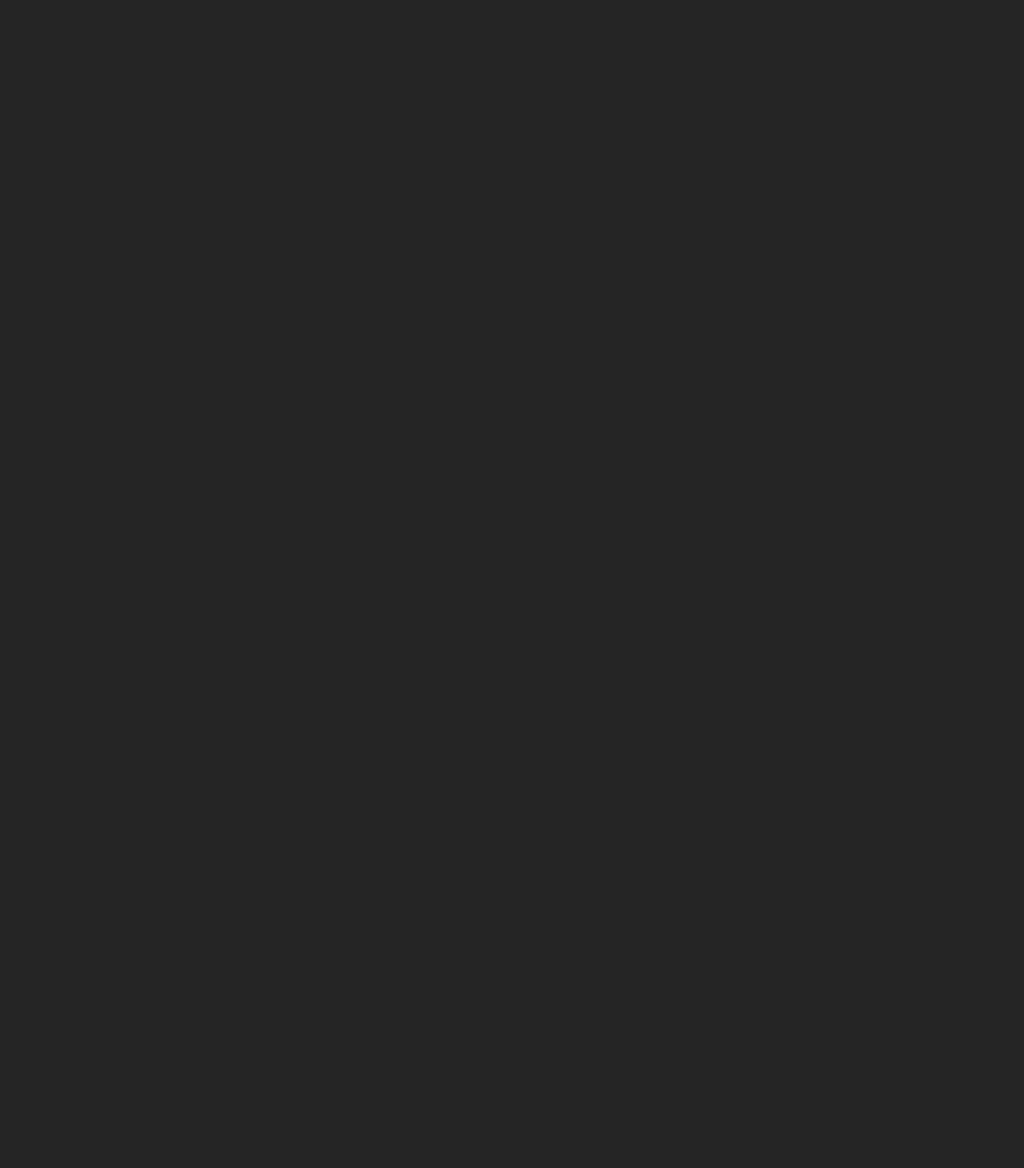
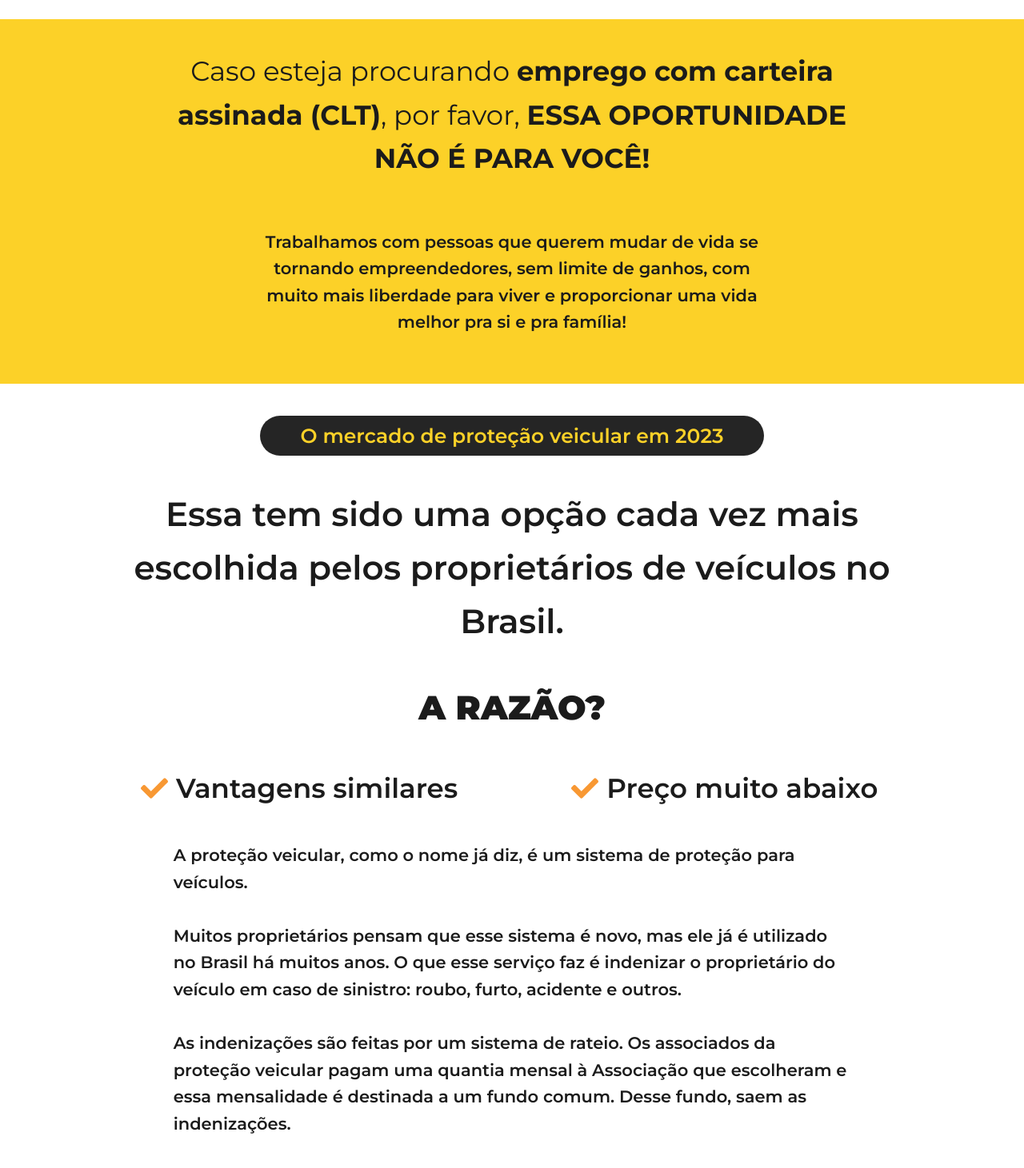
Before and after one commit to MwPersonal/marketing-consultants, a Next.js app: page / in a window 1280 px wide. Shown: the part 4100-5561 px from the top of the page at 80% size. Before the commit the page ends 4055 px from the top, so only its background shows below. Built offline with nearby package versions, Linux system fonts and the light colour scheme.

Commit message:
feat: create card of information reason contract

```diff
--- /dev/null
+++ b/src/components/Reason/index.tsx
@@ -0,0 +1,64 @@
+import { FaCheck } from 'react-icons/fa';
+import { useTheme } from 'styled-components';
+import {
+  AtentionTitle,
+  Badge,
+  ContainerComponent,
+  Description,
+  Option,
+  Options,
+  TitleComponent,
+} from './styles';
+
+const Reason: React.FC = () => {
+  const theme = useTheme();
+
+  return (
+    <ContainerComponent>
+      <Badge>O mercado de proteção veicular em 2023</Badge>
+      <TitleComponent>
+        Essa tem sido uma opção cada vez mais escolhida pelos proprietários de
+        veículos no Brasil.
+      </TitleComponent>
+      <AtentionTitle>A RAZÃO?</AtentionTitle>
+      <Options>
+        <Option>
+          <FaCheck color={theme.orange} />
+          Vantagens similares
+        </Option>
+        <Option>
+          <FaCheck color={theme.orange} />
+          Preço muito abaixo
+        </Option>
+      </Options>
+      <Description>
+        A proteção veicular, como o nome já diz, é um sistema de proteção para
+        veículos.
+        <br />
+        <br />
+        Muitos proprietários pensam que esse sistema é novo, mas ele já é
+        utilizado no Brasil há muitos anos. O que esse serviço faz é indenizar o
+        proprietário do veículo em caso de sinistro: roubo, furto, acidente e
+        outros.
+        <br />
+        <br />
+        As indenizações são feitas por um sistema de rateio. Os associados da
+        proteção veicular pagam uma quantia mensal à Associação que escolheram e
+        essa mensalidade é destinada a um fundo comum. Desse fundo, saem as
+        indenizações.
+        <br />
+        <br />
+        Para resumir, então: a proteção veicular é um serviço oferecido por
+        Associações. Nela, os proprietários associados pagam uma mensalidade.
+        Caso sofram algum sinistro, serão indenizados.
+        <br />
+        <br />
+        Por quais motivos a proteção veicular pode ser opção melhor que o seguro
+        privado? Pelo preço mais acessível, menor burocracia e pela cobertura
+        que oferece.
+      </Description>
+    </ContainerComponent>
+  );
+};
+
+export default Reason;
--- /dev/null
+++ b/src/components/Reason/styles.ts
@@ -0,0 +1,66 @@
+import styled from 'styled-components';
+
+export const ContainerComponent = styled.div`
+  display: grid;
+  justify-content: center;
+  grid-template-columns: repeat(12, minmax(0, 100px));
+  column-gap: 20px;
+  width: 100%;
+  background-color: ${({ theme }) => theme.currentLine};
+  padding: 40px 0 40px 0;
+  row-gap: 40px;
+`;
+
+export const Badge = styled.div`
+  grid-column-start: 4;
+  grid-column-end: 10;
+  background-color: ${({ theme }) => theme.background};
+  color: ${({ theme }) => theme.yellow};
+  font-size: 25px;
+  line-height: 50px;
+  font-weight: 600;
+  border-radius: 25px;
+  text-align: center;
+`;
+
+export const TitleComponent = styled.h2`
+  grid-column-start: 2;
+  grid-column-end: 12;
+  font-size: 42px;
+  font-weight: 600;
+  text-align: center;
+`;
+
+export const AtentionTitle = styled.h1`
+  grid-column-start: 1;
+  grid-column-end: 13;
+  text-align: center;
+  font-weight: 900;
+  font-size: 42px;
+  color: ${({ theme }) => theme.selection};
+`;
+
+export const Options = styled.ul`
+  grid-column-start: 2;
+  grid-column-end: 12;
+  display: grid;
+  grid-template-columns: 1fr 1fr;
+  list-style: none;
+`;
+
+export const Option = styled.li`
+  text-align: center;
+  font-size: 34px;
+  font-weight: 600;
+  display: flex;
+  justify-content: center;
+  align-items: center;
+  gap: 10px;
+`;
+
+export const Description = styled.p`
+  grid-column-start: 3;
+  grid-column-end: 11;
+  font-size: 21px;
+  font-weight: 600;
+`;
--- a/src/pages/index.tsx
+++ b/src/pages/index.tsx
@@ -1,25 +1,32 @@
 import Head from 'next/head';
-import Image from 'next/image';
+
+import { useTheme } from 'styled-components';
 
 import TimerAccess from '@/components/TimerAccess';
 import VideoPlayer from '@/components/VideoPlayer';
+import Benefits from '@/components/Benefits';
+import DefaultButton from '@/components/DefaultButton';
+import Consultants from '@/components/Consultants';
+import MissingCareer from '@/components/MissingCareer';
+import Reason from '@/components/Reason';
 
 import clubeautosImage from '@/public/images/clubeautos.png';
 
 import {
+  CLTTitle,
   ContainerButton,
   ContainerContent,
+  ContainerContentCLT,
   ContainerHowKnow,
   HomeDescription,
   HomeMain,
   HomeTitle,
+  Description,
 } from '@/styles/pages/home';
-import Benefits from '@/components/Benefits';
-import DefaultButton from '@/components/DefaultButton';
-import Consultants from '@/components/Consultants';
-import MissingCareer from '@/components/MissingCareer';
 
 export default function Home() {
+  const theme = useTheme();
+
   return (
     <>
       <Head>
@@ -50,7 +57,7 @@ export default function Home() {
         <TimerAccess />
       </HomeMain>
 
-      <ContainerContent>
+      <ContainerContent color={theme.currentLine}>
         <Consultants />
 
         <MissingCareer />
@@ -59,6 +66,20 @@ export default function Home() {
           <DefaultButton>QUERO SABER COMO</DefaultButton>
         </ContainerHowKnow>
       </ContainerContent>
+
+      <ContainerContentCLT color={theme.yellow}>
+        <CLTTitle>
+          Caso esteja procurando <b>emprego com carteira assinada (CLT)</b>, por
+          favor, <b>ESSA OPORTUNIDADE NÃO É PARA VOCÊ!</b>
+        </CLTTitle>
+        <Description>
+          Trabalhamos com pessoas que querem mudar de vida se tornando
+          empreendedores, sem limite de ganhos, com muito mais liberdade para
+          viver e proporcionar uma vida melhor pra si e pra família!
+        </Description>
+      </ContainerContentCLT>
+
+      <Reason />
     </>
   );
 }
--- a/src/styles/Global.ts
+++ b/src/styles/Global.ts
@@ -12,8 +12,8 @@ export const GlobalStyle = createGlobalStyle`
     line-height: 1.6;
     font-size: 18px;
     background: ${({ theme }) => theme.background};
-    color: ${({ theme }) => theme.foreground};
-    font-family: 'Roboto', -apple-system, BlinkMacSystemFont, Segoe UI, Roboto,
+    color: ${({ theme }) => theme.selection};
+    font-family: 'Montserrat', -apple-system, BlinkMacSystemFont, Segoe UI, Roboto,
     Oxygen, Ubuntu, Cantarell, Fira Sans, Droid Sans, Helvetica Neue, sans-serif;
   }
   input,
--- a/src/styles/pages/home.ts
+++ b/src/styles/pages/home.ts
@@ -37,13 +37,38 @@ export const ContainerHowKnow = styled.div`
   grid-column-end: 10;
 `;
 
-export const ContainerContent = styled.div`
+interface TContainerContent {
+  color?: string;
+}
+
+export const ContainerContent = styled.div<TContainerContent>`
   display: grid;
   justify-content: center;
   grid-template-columns: repeat(12, minmax(0, 100px));
   column-gap: 20px;
   row-gap: 90px;
-  padding: 100px 0;
+  padding: 90px 0;
   width: 100%;
-  background-color: #fff;
+  background-color: ${({ color }) => color};
 `;
+
+export const ContainerContentCLT = styled(ContainerContent)`
+  padding: 38px 0 60px 0;
+  row-gap: 60px;
+`;
+
+export const CLTTitle = styled.h2`
+  grid-column-start: 3;
+  grid-column-end: 11;
+  font-size: 34px;
+  font-weight: normal;
+  text-align: center;
+`;
+
+export const Description = styled.p`
+  grid-column-start: 4;
+  grid-column-end: 10;
+  text-align: center;
+  font-size: 21px;
+  font-weight: 600;
+`;
```
